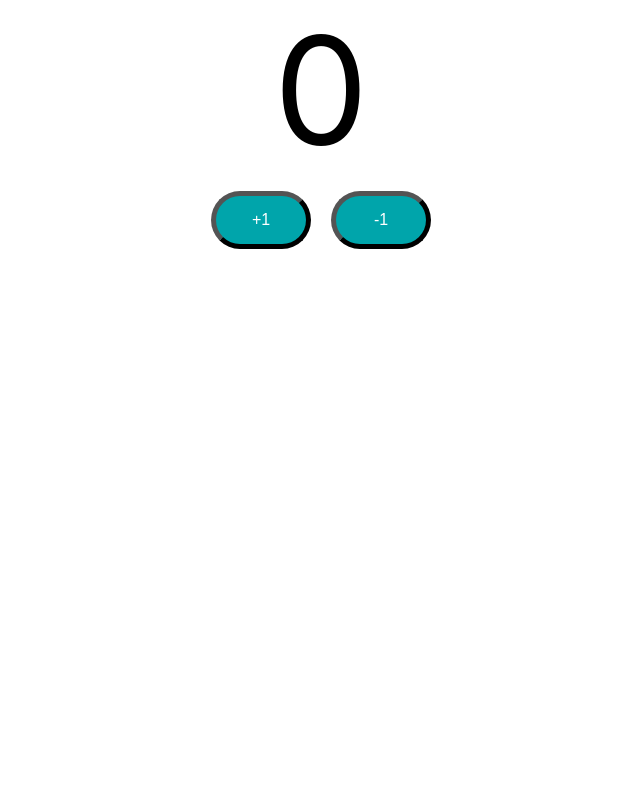
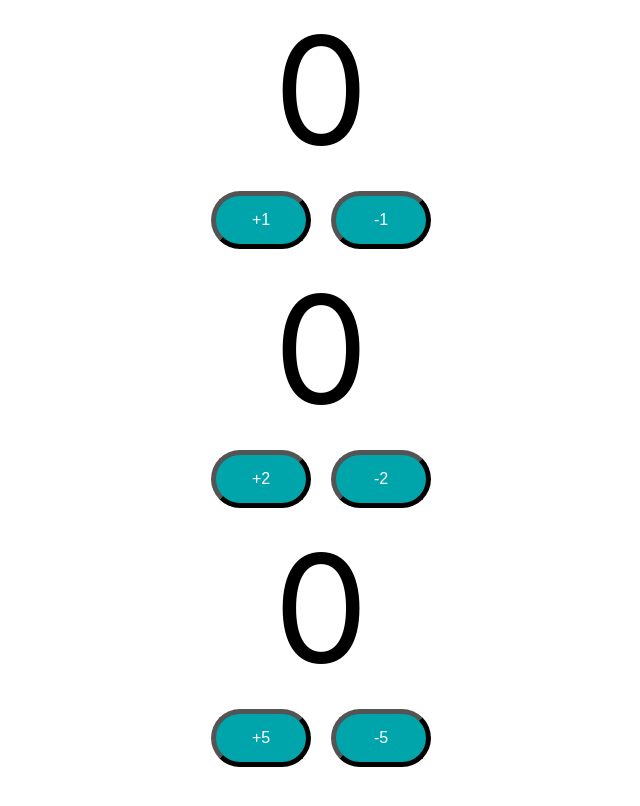
Before and after one commit to PhiloMonx1/learning-spring-and-spring-boot-3.x, a React (Create React App) app in the folder 00_module/front-end/todo-app/: page / in a window 1280 px wide. Shown: the top 806 px of the page, without its empty margins (319-959 px from the left). Built offline with nearby package versions, Linux system fonts and the light colour scheme.

Commit message:
6단계 - React Props 알아보기 - 카운터 증분 값 설정하기
*feat(front) : 다양한 버전의 카운터 버튼 추가 (프로퍼티 사용)
*docs : 프로퍼티(Props) 사용법 및 실습 노트

```diff
--- a/00_module/front-end/todo-app/src/App.js
+++ b/00_module/front-end/todo-app/src/App.js
@@ -4,7 +4,9 @@ import Counter from './components/counter/Counter';
 function App() {
   return (
     <div className="App">
-      <Counter></Counter>
+      <Counter by={1}/>
+      <Counter by={2}/>
+      <Counter by={5}/>
     </div>
   );
 }
--- a/00_module/front-end/todo-app/src/components/counter/Counter.jsx
+++ b/00_module/front-end/todo-app/src/components/counter/Counter.jsx
@@ -1,22 +1,22 @@
 import {useState} from 'react';
 import './Counter.css';
-export default function Counter() {
+export default function Counter({by}) {
 
   const [count, setCount] = useState(0);
   function incrementCounterFunction() {
-    setCount(count + 1);
+    setCount(count + by);
   }
 
   function decrementCounterFunction() {
-    setCount(count - 1);
+    setCount(count - by);
   }
 
   return (
       <div className="Counter">
         <span className="counter">{count}</span>
         <div>
-          <button className="counterButton" onClick={incrementCounterFunction}>+1</button>
-          <button className="counterButton" onClick={decrementCounterFunction}>-1</button>
+          <button className="counterButton" onClick={incrementCounterFunction}>+{by}</button>
+          <button className="counterButton" onClick={decrementCounterFunction}>-{by}</button>
         </div>
       </div>
   )
```
Also changed, not shown: 1 other file (tests, documents, lock files or other folders).
